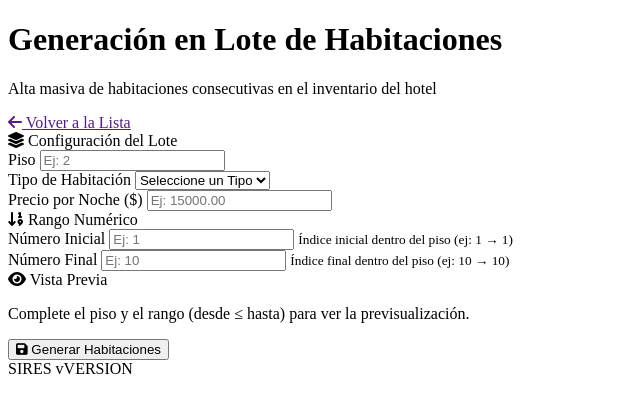
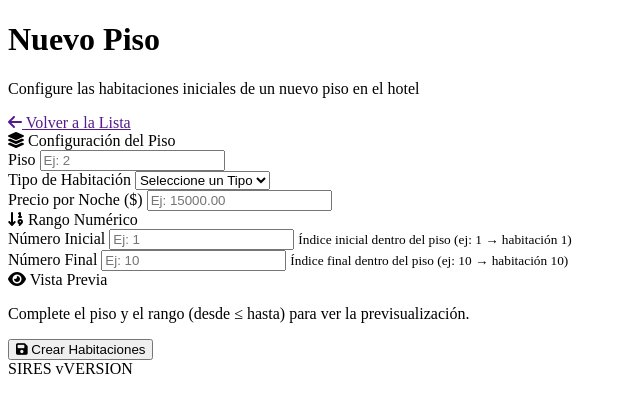
Before and after one commit to Jeremias-Ezequiel/sires, a PHP site: template App/views/dashboard/addRoomBatch.phtml in a window 1280 px wide. Shown: the top 413 px of the page, without its empty margins (0-640 px from the left). Run offline with PHP 8.4, Linux system fonts and the light colour scheme; the template is opened without the code that fills it: most values are stand-ins (such as "Sample title", 1, 10 or a date in 2020); data that the repository does not hold is empty; some libraries are stand-ins or nearby versions.

Commit message:
refactor(rooms): renombrar 'Generar en Lote' a 'Nuevo Piso'
- rooms header: botón renombrado con icono fa-layer-group + texto 'Inicializar un piso nuevo'
- addRoomBatch: título, descripción, sección y botón alineados al nuevo concepto

```diff
--- a/App/views/dashboard/addRoomBatch.phtml
+++ b/App/views/dashboard/addRoomBatch.phtml
@@ -1,7 +1,7 @@
 <header class="main-header employees-header">
     <div>
-        <h1>Generación en Lote de Habitaciones</h1>
-        <p>Alta masiva de habitaciones consecutivas en el inventario del hotel</p>
+        <h1>Nuevo Piso</h1>
+        <p>Configure las habitaciones iniciales de un nuevo piso en el hotel</p>
     </div>
 
     <a href="<?= url('/dashboard/rooms') ?>" class="btn btn--ghost">
@@ -22,7 +22,7 @@
     <?= \App\Helpers\UrlHelper::openForm('/dashboard/rooms/add/batch/process', 'POST', 'batch-room-form') ?>
 
         <div class="form__section-title">
-            <i class="fas fa-layer-group"></i> Configuración del Lote
+            <i class="fas fa-layer-group"></i> Configuración del Piso
         </div>
 
         <div class="form__grid">
@@ -58,13 +58,13 @@
             <div class="form__group">
                 <label class="form__label" for="numero_desde">Número Inicial</label>
                 <input type="number" id="numero_desde" name="numero_desde" placeholder="Ej: 1" required class="form__input" autocomplete="off" min="0" value="<?= htmlspecialchars($_POST['numero_desde'] ?? $old['numero_desde'] ?? '') ?>">
-                <small class="form__help">Índice inicial dentro del piso (ej: 1 → <?= htmlspecialchars((string)(((int)($_POST['piso'] ?? $old['piso'] ?? 0)) * 100 + 1)) ?>)</small>
+                <small class="form__help">Índice inicial dentro del piso (ej: 1 → habitación <?= htmlspecialchars((string)(((int)($_POST['piso'] ?? $old['piso'] ?? 0)) * 100 + 1)) ?>)</small>
             </div>
 
             <div class="form__group">
                 <label class="form__label" for="numero_hasta">Número Final</label>
                 <input type="number" id="numero_hasta" name="numero_hasta" placeholder="Ej: 10" required class="form__input" autocomplete="off" min="0" value="<?= htmlspecialchars($_POST['numero_hasta'] ?? $old['numero_hasta'] ?? '') ?>">
-                <small class="form__help">Índice final dentro del piso (ej: 10 → <?= htmlspecialchars((string)(((int)($_POST['piso'] ?? $old['piso'] ?? 0)) * 100 + 10)) ?>)</small>
+                <small class="form__help">Índice final dentro del piso (ej: 10 → habitación <?= htmlspecialchars((string)(((int)($_POST['piso'] ?? $old['piso'] ?? 0)) * 100 + 10)) ?>)</small>
             </div>
         </div>
 
@@ -78,7 +78,7 @@
 
         <div class="form__actions">
             <button type="submit" class="btn btn--primary">
-                <i class="fas fa-save"></i> Generar Habitaciones
+                <i class="fas fa-save"></i> Crear Habitaciones
             </button>
         </div>
 
```
